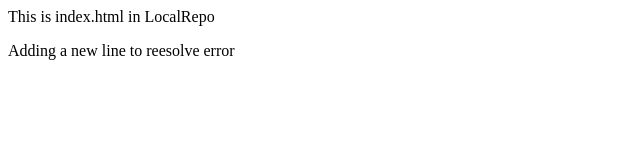
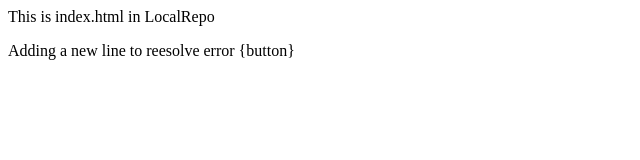
Before and after one commit to SnehaKudchadkar/Test, a plain HTML site: page index.html in a window 1280 px wide. Shown: the full height of the page, 0-640 px from the left. Drawn offline with Linux system fonts and the light colour scheme.

```diff
--- a/index.html
+++ b/index.html
@@ -1,2 +1,2 @@
 <p>This is index.html in LocalRepo</p>
-<p>Adding a new line to reesolve error</p>
+<p>Adding a new line to reesolve error {button}</p>
```
